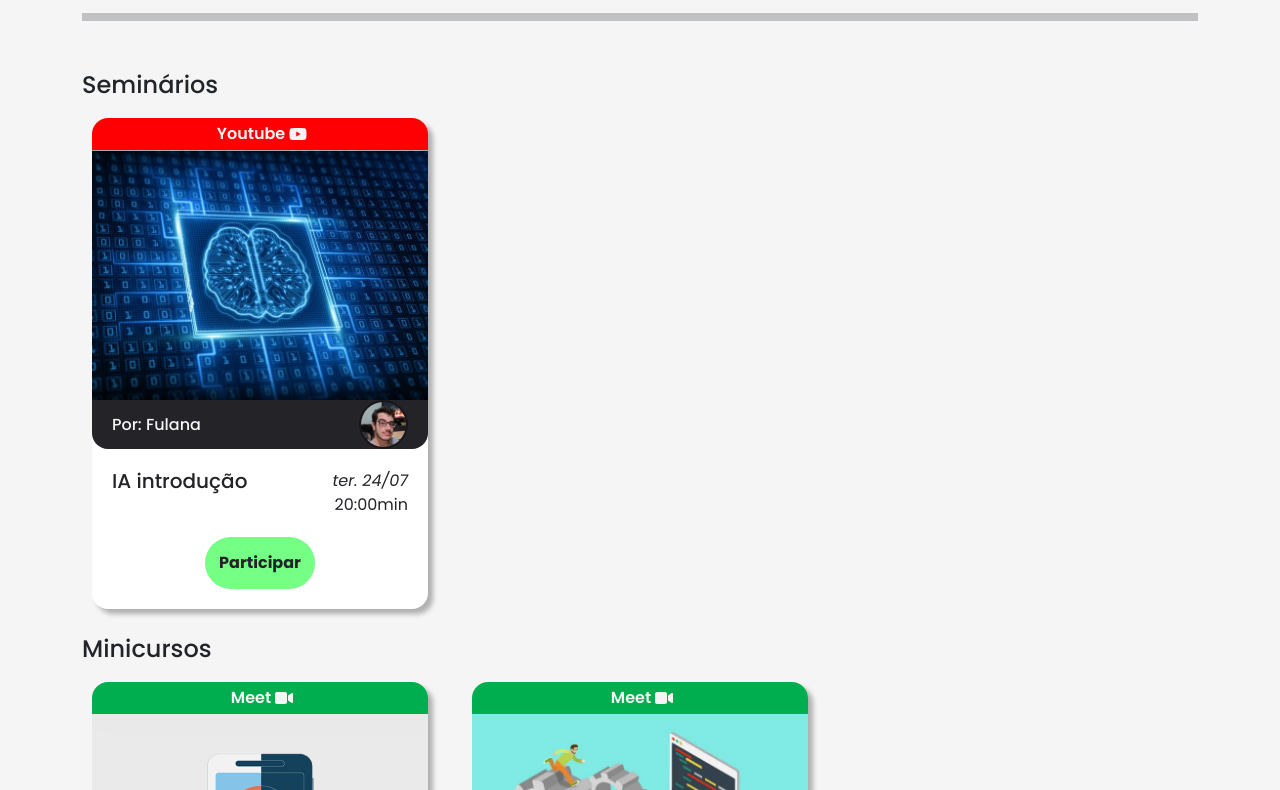
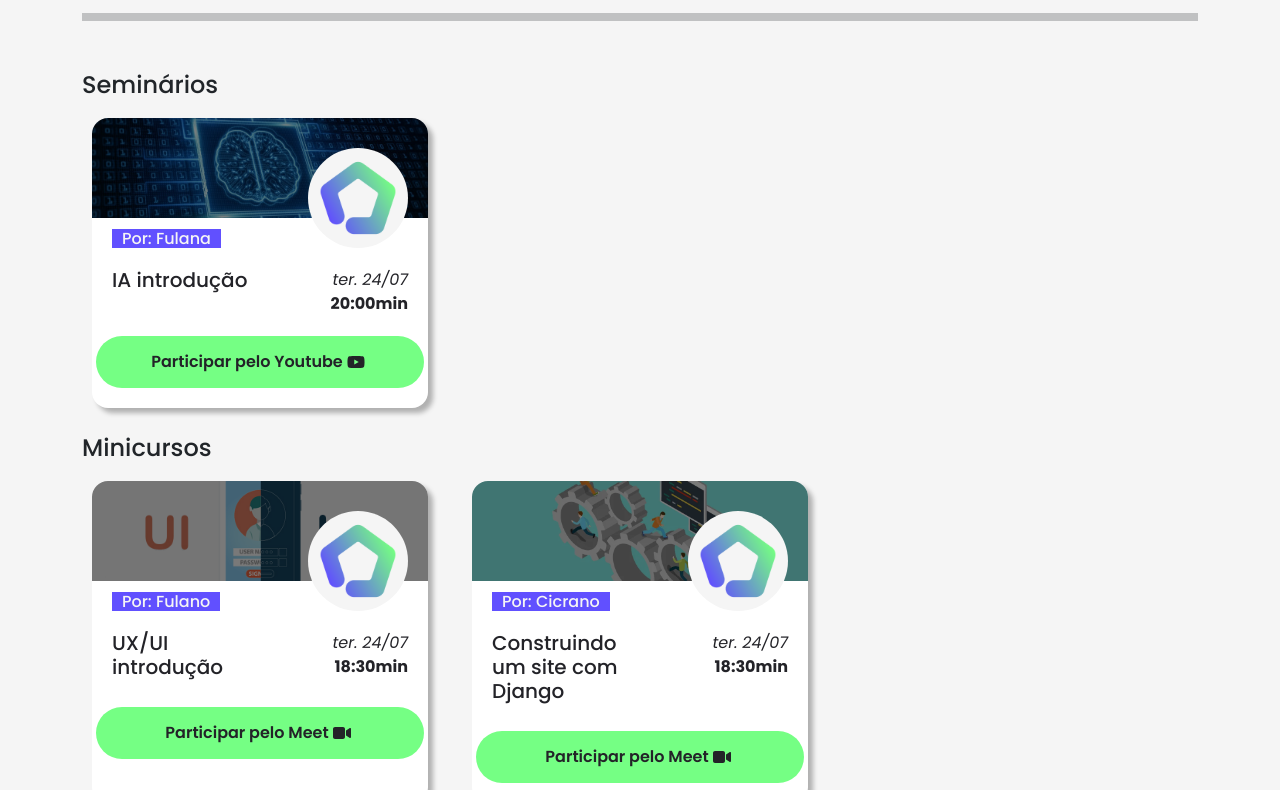
Before and after one commit to secompufscar/site-secompbeta, a React (Create React App) app: page / in a window 1280 px wide. Shown: the part 1510-2300 px from the top of the page. Built offline with nearby package versions, Linux system fonts and the light colour scheme.

Commit message:
finalizando card evento

```diff
--- a/src/components/Cronograma/index.jsx
+++ b/src/components/Cronograma/index.jsx
@@ -13,7 +13,7 @@ function Cronograma() {
 
     return (
         <section id="cronograma" className="container">
-            <h3>Cronograma em breve...</h3><hr size="10" width="100%" />
+            <h3>Cronograma</h3><hr size="10" width="100%" />
             <div className="row">
                 <h4>Seminários</h4>
                 {seminarios.map(seminario =>
--- a/src/components/Cronograma/info-evento.jsx
+++ b/src/components/Cronograma/info-evento.jsx
@@ -1,7 +1,7 @@
 import { FontAwesomeIcon } from "@fortawesome/react-fontawesome";
 import { faYoutube } from "@fortawesome/free-brands-svg-icons";
 import { faVideoCamera } from "@fortawesome/free-solid-svg-icons";
-import palestrante from 'assets/membros/TI - Victor Luis A Antunes.jpeg'
+import palestrante from 'assets/logos/Simbolo-SemBeta-SemFundo.png'
 
 function InfoEvento(props) {
 
@@ -11,19 +11,11 @@ function InfoEvento(props) {
         <div className="col-sm-12 col-lg-6 col-xl-4 mb-3 align-items-stretch d-flex">
             <div className='card'>
                 <div className="box">
-                    {evento.tipo === 'seminario' && <div className="local-evento" style={{ background: '#fe0004' }}>
-                        <div>{evento.local}</div>
-                        <FontAwesomeIcon icon={faYoutube} size="1x" /></div>
-                    }
-                    {evento.tipo === 'minicurso' && <div className="local-evento" style={{ background: '#01ae4f' }}>
-                        <div>{evento.local}</div>
-                        <FontAwesomeIcon icon={faVideoCamera} size="1x" /></div>
-                    }
-                    <div className="evento" style={{ backgroundImage: `url(${evento.img})` }}>
+                    <div className="img-evento" style={{ backgroundImage: `url(${evento.img})` }}>
                     </div>
                     <a href={evento.linkPalestrante} alt="">
                         <div className="palestrante-evento">
-                            <h6>Por: {evento.palestrante}</h6><img src={palestrante} alt="" width={'100%'} />
+                            <h6>Por: {evento.palestrante}</h6><img src={palestrante} alt="palestrante"/>
                         </div>
                     </a>
                     <div className="info-evento">
@@ -31,12 +23,22 @@ function InfoEvento(props) {
                             <h5>{evento.nome}</h5>
                         </div>
                         <div className="data-evento">
-                            <i>{evento.dia}</i>
-                            <div>{evento.horario}</div>
+                            <i>{evento.dia}</i> <br />
+                            <b>{evento.horario}</b>
                         </div>
                     </div>
                     <a href={evento.link} className="link-evento">
-                        <button>Participar</button>
+                        <button>
+                            <div className="local-evento" >
+                                <span>Participar pelo {evento.local}</span>
+                                {evento.tipo === 'seminario' &&
+                                    <FontAwesomeIcon icon={faYoutube} size="1x" />
+                                }
+                                {evento.tipo === 'minicurso' &&
+                                    <FontAwesomeIcon icon={faVideoCamera} size="1x" />
+                                }
+                            </div>
+                        </button>
                     </a>
                 </div>
             </div>
--- a/src/components/Cronograma/styles.css
+++ b/src/components/Cronograma/styles.css
@@ -9,11 +9,13 @@
     color: var(--color-black);
 }
 
-.evento {
-    min-height: 250px;
+.img-evento {
+    min-height: 100px;
     background-position: center;
     background-repeat: no-repeat;
     background-size: cover;
+    filter: brightness(0.5);
+    border-radius: 16px 16px 0 0;
 }
 
 .info-evento {
@@ -32,7 +34,6 @@
     justify-content: center;
     border-radius: 16px 16px 0 0;
     width: 100%;
-    color: var(--color-white);
     font-weight: 600;
 }
 
@@ -40,30 +41,38 @@
     padding: 4px;
 }
 
+.local-evento svg {
+    margin-inline: 4px;
+}
+
 .palestrante-evento {
     display: grid;
-    grid-template-columns: 5fr 1fr;
-    align-items: center;
+    grid-template-columns: 4fr 1fr;
+    align-items: end;
     justify-content: center;
-    background-color: var(--color-black);
     padding-inline: 20px;
-    border-radius: 0 0 16px 16px;
+    height: 30px;
 }
 
-.palestrante-evento  h6 {
+.palestrante-evento h6 {
     margin: 0;
     width: max-content;
+    background-color: var(--color-blue);
+    padding-inline: 10px;
     color: var(--color-white);
 }
 
 .palestrante-evento:hover, .palestrante-evento:hover h6 {
     cursor: pointer;
-    color: var(--color-green);
+    color: var(--color-black);
 }
 
 .palestrante-evento img {
-    border-radius: 30px;
-    border: solid 2px rgba(0, 0, 0, 0.356);
+    border-radius: 60px;
+    overflow: overlay;
+    z-index: 10;
+    width: 100px;
+    background-color: var(--color-white)
 }
 
 .box a {
@@ -76,3 +85,7 @@
     justify-content: center;
     padding-bottom: 20px;
 }
+
+.link-evento button {
+    width: 100%;
+}
--- a/src/components/Equipe/styles.css
+++ b/src/components/Equipe/styles.css
@@ -23,6 +23,10 @@ h3 span {
 .img-container {
     display: flex;
     align-items: center;
+}
+
+.redes-sociais svg {
+    margin: 10px;
 }
 
 /* sobrescrevendo classes bootstrap */
--- a/src/layouts/Footer/styles.css
+++ b/src/layouts/Footer/styles.css
@@ -1,4 +1,4 @@
-a svg {
+.social a svg {
     margin: 10px;
 }
 
```
